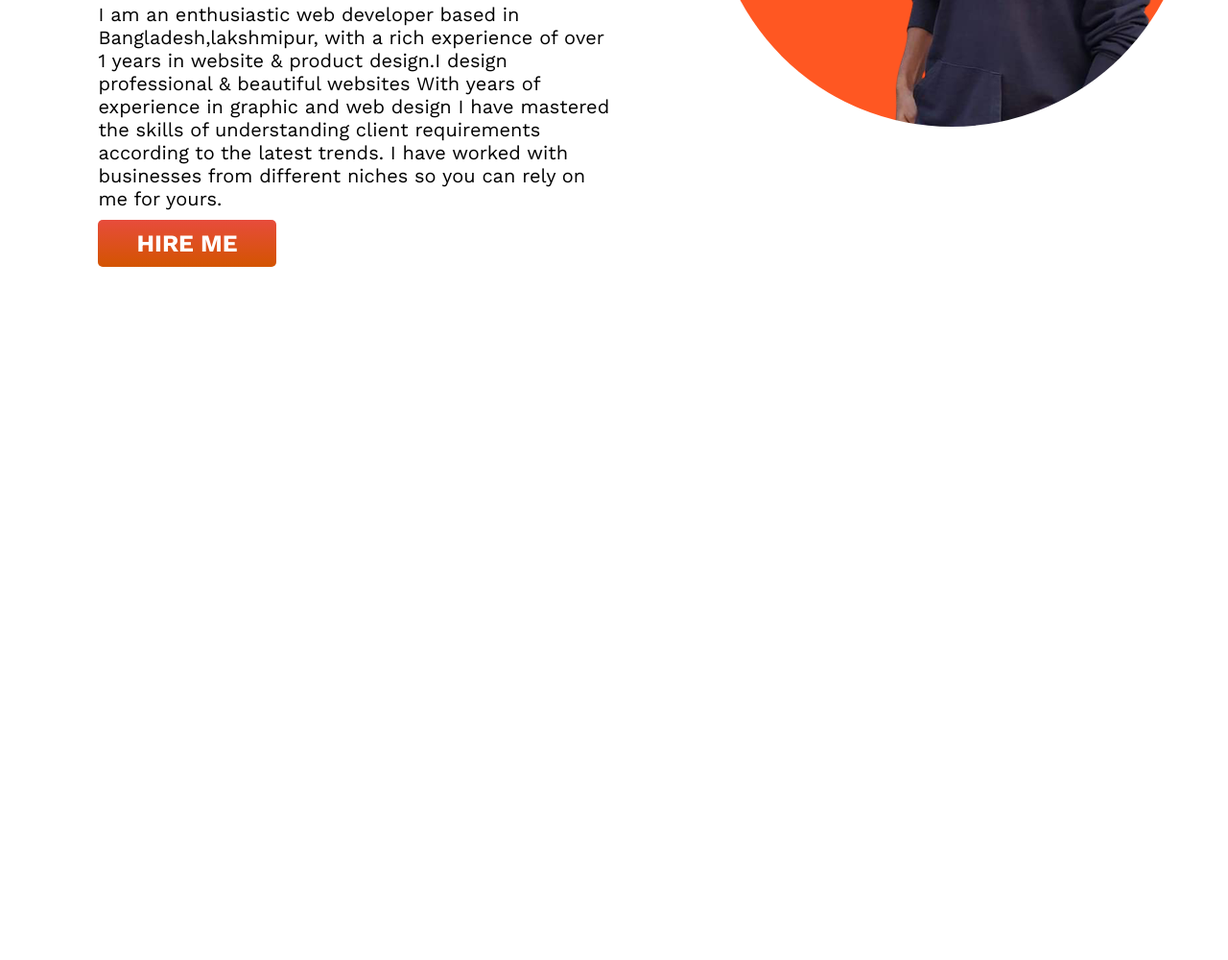
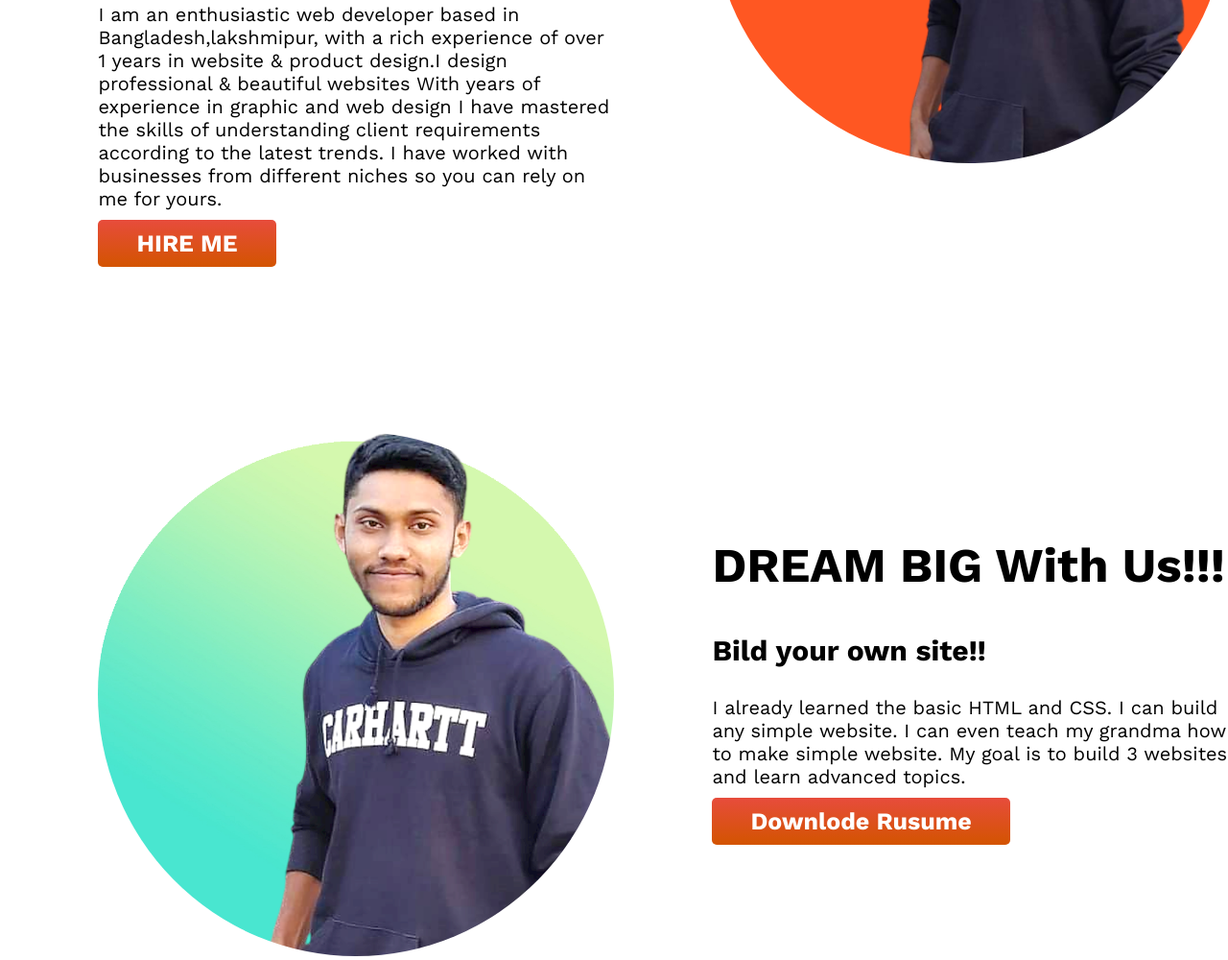
Before and after one commit to Akram-hossain12/akram-portfolio, a plain HTML site: page index.html in a window 1280 px wide. Shown: the part 399-1399 px from the top of the page at 96% size. Before the commit the page ends 800 px from the top, so only its background shows below. Drawn offline with nearby package versions, Linux system fonts and the light colour scheme.

Commit message:
dream-big

```diff
--- a/index.html
+++ b/index.html
@@ -25,6 +25,18 @@
         </div>
     <div class="half-div"> <img src="./my img/FB_IMG_1626661548498-removebg-preview-3-1.png" alt=""></div>
     </section>
+    <section class="dream-section">
+        <div class="half-div">
+            <img src="./my img/536b061e-ce48-435f-86a7-5714242e66ef_new-PhotoRoom (2).png" alt="">
+        </div>
+        <div class="half-div dream-big">
+            <h1>DREAM BIG With Us!!!</h1>
+            <h3>Bild your own site!!</h3>
+            <p>I already learned the basic HTML and CSS. I can build any simple website. I can even teach my grandma how to make simple website. My goal is to build 3 websites and learn advanced topics.</p>
+            <a class="link-btn" href="#">Downlode Rusume</a>
+
+        </div>
+    </section>
 
 
 </body>
--- a/style.css
+++ b/style.css
@@ -31,6 +31,7 @@ section{
 .half-div img{
     border-radius: 50%;
     margin-top: 6%;
+    width: 100%;
 }
 .link-btn{
     font-weight: 700;
@@ -41,3 +42,9 @@ section{
     font-size: 25px;
     margin-top: 10px ;
 }
+.dream-section{
+    margin-top: 150px;
+}
+.dream-big{
+    margin-top: 100px;
+}
```
Also changed, not shown: my img/536b061e-ce48-435f-86a7-5714242e66ef_new-PhotoRoom (2).png (added), my img/dream-bg.png (added), my img/exp-bg.png (added), my img/my-bg.png (added), my img/my-bg2.png (added), my img/top-banner.png (added).
